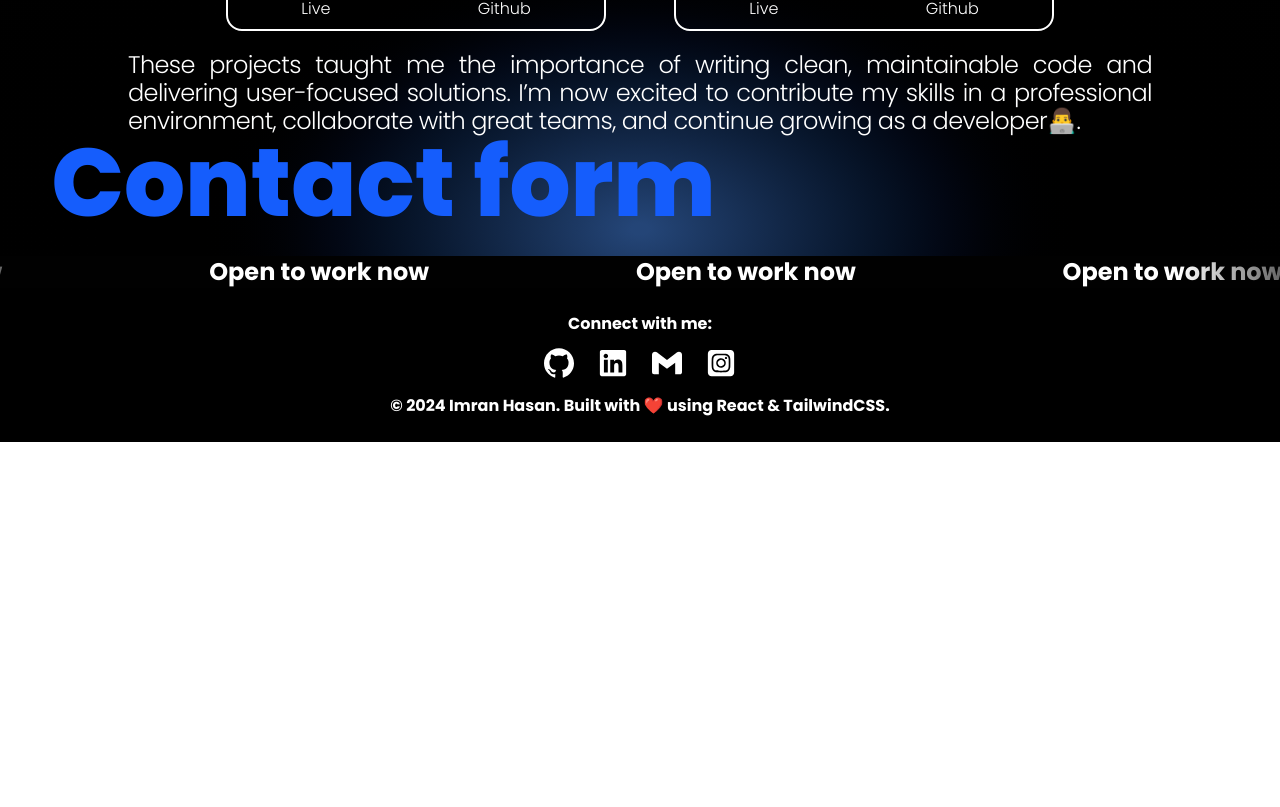
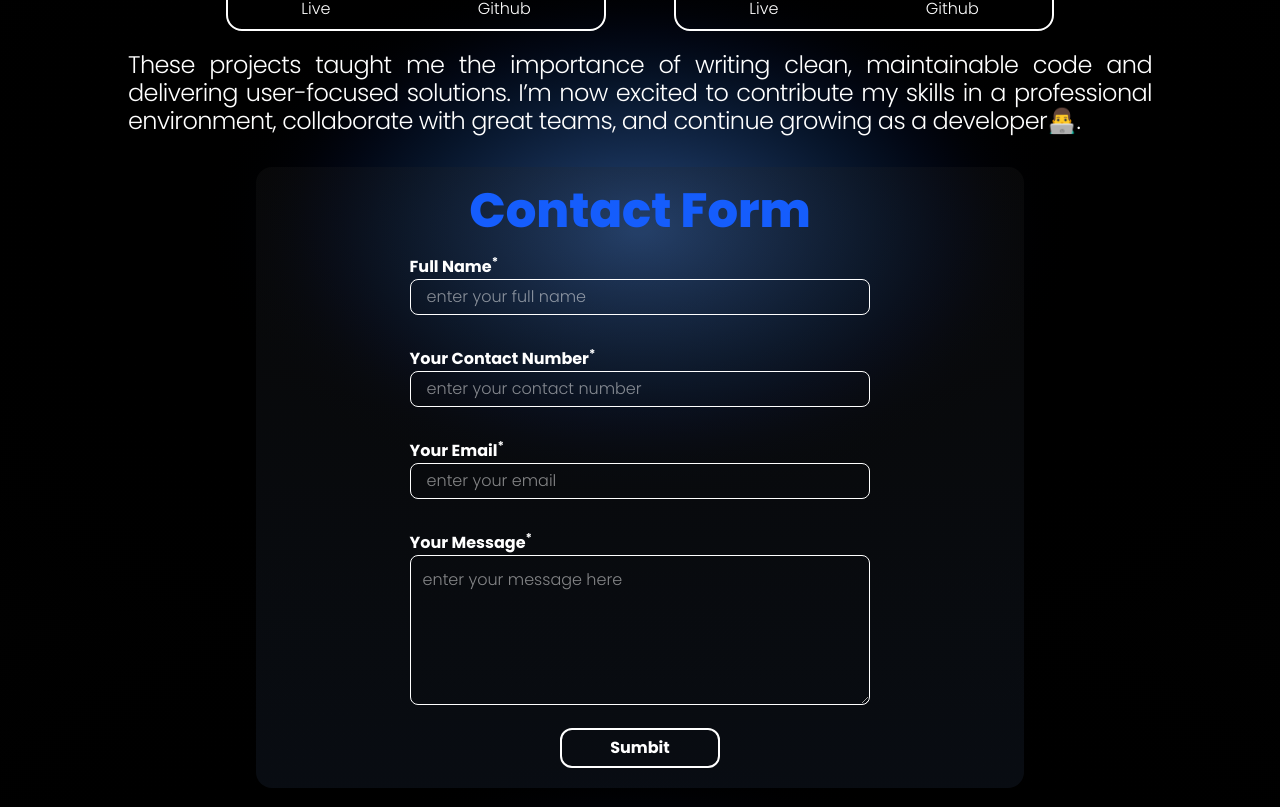
Before and after one commit to mrimhasan/My-Portfolio, a React (Vite) app: page /projects in a window 1280 px wide. Shown: the part 1693-2500 px from the top of the page. Before the commit the page ends 2135 px from the top, so only its background shows below. Built offline with nearby package versions, Linux system fonts and the light colour scheme; no server answers; a web font is replaced by a local one.

Commit message:
contact form Add validation still remaining

```diff
--- a/package.json
+++ b/package.json
@@ -10,12 +10,14 @@
     "preview": "vite preview"
   },
   "dependencies": {
+    "@emailjs/browser": "^4.4.1",
     "@tailwindcss/vite": "^4.0.14",
     "motion": "^12.5.0",
     "react": "^19.0.0",
     "react-dom": "^19.0.0",
     "react-icons": "^5.5.0",
     "react-router-dom": "^7.3.0",
+    "react-toastify": "^11.0.5",
     "react-tooltip": "^5.28.0",
     "tailwindcss": "^4.0.14"
   },
--- a/src/components/Project/ContactForm.jsx
+++ b/src/components/Project/ContactForm.jsx
@@ -1,11 +1,184 @@
-import React from 'react'
+import React, { useReducer } from "react";
+import { motion } from "motion/react";
+import emailjs from "@emailjs/browser";
+import { ToastContainer, toast } from "react-toastify";
+
+const serviceId = import.meta.env.VITE_APP_EMAILJS_SERVICE_ID;
+const templateId = import.meta.env.VITE_APP_EMAILJS_TEMPLATE_ID;
+const publicKey = import.meta.env.VITE_APP_EMAILJS_PUBLIC_KEY;
+
+const inputClass =
+  "px-4 mb-8 w-full h-9 font-light border-1 focus:border-none focus-within:ring-3 focus-within:ring-blue-600 rounded-lg outline-none ";
+const inputDivClass = "w-[80%] sm:w-[60%]";
+
+const input = [
+  {
+    id: 0,
+    label: "Full Name",
+    name: "name",
+    type: "text",
+    placeholder: "enter your full name",
+  },
+  {
+    id: 1,
+    label: "Your Contact Number",
+    name: "contact",
+    type: "text",
+    placeholder: "enter your contact number",
+  },
+  {
+    id: 2,
+    label: "Your Email",
+    name: "email",
+    type: "email",
+    placeholder: "enter your email",
+  },
+];
+
+const initialState = {
+  name: "",
+  email: "",
+  message: "",
+  contact: "",
+};
+
+function reducer(state, action) {
+  switch (action.type) {
+    case "UPDATE_FIELD":
+      return { ...state, [action.field]: action.value };
+    case "RESET":
+      return initialState;
+    default:
+      return state;
+  }
+}
 
 function ContactForm() {
+  const [state, dispatch] = useReducer(reducer, initialState);
+
+  const formSubmitSuccessfully = () =>
+    toast.success(
+      <div>
+        <p className="text-lg">Thank you {state.name}</p>
+        <small className="font-light text-slate-300">
+          Imran will contact you back within an hour.
+        </small>
+      </div>,
+      {
+        position: "top-center",
+        draggable: true,
+        theme: "dark",
+      }
+    );
+
+  const somthingWrong = (text) =>
+    toast.error(
+      <div className="text-center">
+        <p className="text-lg">{text}</p>
+      </div>,
+      {
+        position: "top-center",
+        draggable: true,
+        theme: "dark",
+      }
+    );
+
+  const handleChange = (e) => {
+    console.log(state);
+    console.log(e.target.name + " " + e.target.value);
+    dispatch({
+      type: "UPDATE_FIELD",
+      field: e.target.name,
+      value: e.target.value,
+    });
+  };
+
+  const handleSubmit = (e) => {
+    e.preventDefault();
+    emailjs
+      .send(
+        serviceId,
+        templateId,
+        state, // dynamic data
+        publicKey
+      )
+      .then(
+        (res) => {
+          console.log("EmailJS__RESPONSE:", res);
+          formSubmitSuccessfully();
+          dispatch({ type: "RESET" });
+        },
+        (error) => {
+          console.log("EmailJS__ERROR:", error);
+          somthingWrong("Something went wrong!");
+        }
+      );
+    console.log("Submitted:", state);
+    //dispatch({ type: "RESET" });
+  };
+
   return (
-    <div className='w-full h-full'>
-      <h1 className='text-8xl text-blue-600 font-extrabold'>Contact form</h1>
-    </div>
-  )
+    <form
+      onSubmit={handleSubmit}
+      action=""
+      className="max-w-3xl h-auto py-5 text-white mx-auto mt-8 rounded-2xl flex flex-col items-center justify-around bg-gradient-to-b from-neutral-800/20 to-slate-800/30"
+    >
+      <h1 className="text-3xl sm:text-5xl mb-5 text-blue-600 font-extrabold">
+        Contact Form
+      </h1>
+
+      {input.map((item, indx) => (
+        <div key={indx} className={`${inputDivClass}`}>
+          <label htmlFor={item.name}>
+            {item.label}
+            <sup>*</sup>
+          </label>
+          <br />
+          <input
+            className={`${inputClass}`}
+            id={item.name}
+            name={item.name}
+            autoComplete="true"
+            value={
+              item.name === "name"
+                ? state.name
+                : item.name === "email"
+                ? state.email
+                : state.contact
+            }
+            onChange={handleChange}
+            type={item.type}
+            placeholder={item.placeholder}
+          />
+        </div>
+      ))}
+
+      <div className={`${inputDivClass}`}>
+        <label htmlFor="message">
+          Your Message<sup>*</sup>
+        </label>
+        <br />
+        <textarea
+          className="w-full h-[150px] p-3 font-light border-1 focus:border-none focus-within:ring-3 focus-within:ring-blue-600 rounded-lg outline-none overflow-auto"
+          id="message"
+          name="message"
+          placeholder="enter your message here"
+          value={state.message}
+          onChange={handleChange}
+        ></textarea>
+      </div>
+
+      <motion.button
+        whileHover={{ scale: 1.1 }}
+        whileTap={{ scale: 0.8 }}
+        className="w-40 h-10 mt-4 cursor-pointer border-2 border-white  rounded-xl hover:bg-linear-to-t from-indigo-500 to-sky-500"
+        type="submit"
+      >
+        Sumbit
+      </motion.button>
+      <ToastContainer />
+    </form>
+  );
 }
 
-export default ContactForm
+export default ContactForm;
```
Also changed, not shown: 2 other files (tests, documents, lock files or other folders).
